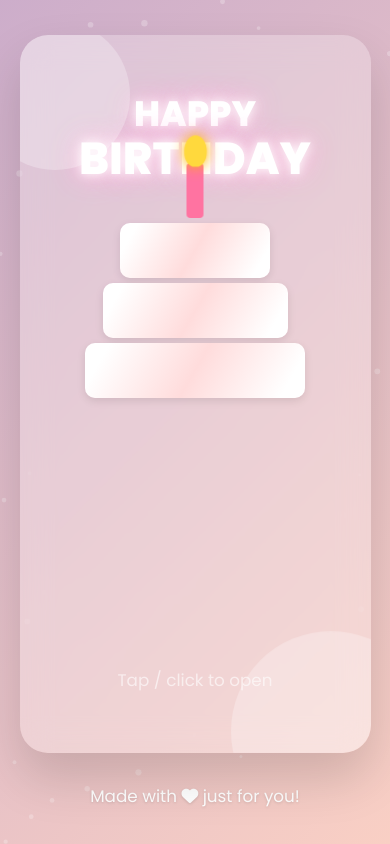
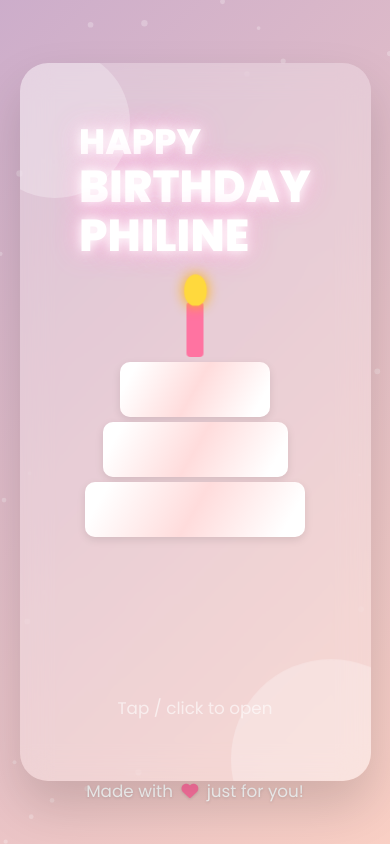
Before and after one commit to Econ01/birthday, a plain HTML site: page index.html in a window 390 px wide. Drawn offline with nearby package versions, Linux system fonts and the light colour scheme.

Commit message:
UI Polish

```diff
--- a/index.html
+++ b/index.html
@@ -12,20 +12,23 @@
   <link rel="stylesheet"
         href="https://cdnjs.cloudflare.com/ajax/libs/font-awesome/6.5.0/css/all.min.css" />
 
+  <!-- Local styles & confetti helper -->
   <link rel="stylesheet" href="style.css" />
   <script src="https://cdn.jsdelivr.net/npm/canvas-confetti@1.6.0/dist/confetti.browser.min.js"
           defer></script>
   <script src="script.js" defer></script>
 </head>
+
 <body>
-  <!-- star-field / parallax background -->
+  <!-- Subtle star-field / particle background -->
   <canvas id="bgCanvas"></canvas>
 
+  <!-- The card lives in its own perfectly-centred grid cell -->
   <main class="scene">
     <section class="card" id="card">
-      <!-- FRONT -->
+      <!-- ——— FRONT ——— -->
       <div class="side front">
-        <h1 class="glow">HAPPY <br><span>BIRTHDAY</span></h1>
+        <h1 class="glow">HAPPY <br><span>BIRTHDAY</span><br><span>PHILINE</span></h1>
 
         <div class="cake">
           <div class="tier t3"></div>
@@ -37,9 +40,9 @@
         <p class="tapHint">Tap / click to open</p>
       </div>
 
-      <!-- BACK -->
+      <!-- ——— BACK ——— -->
       <div class="side back">
-        <h2>Dear Sarah 🎉</h2>
+        <h2>Dear Philine 🎉</h2>
 
         <div class="msg">
           <p>Wishing you a day filled with laughter, sweet surprises and all the sparkle you deserve.</p>
@@ -52,10 +55,11 @@
         </button>
       </div>
     </section>
+  </main>
 
-    <footer>
-      Made&nbsp;with&nbsp;<i class="fa fa-heart"></i> just&nbsp;for&nbsp;you!
-    </footer>
-  </main>
+  <!-- Sits below the centred grid; doesn’t affect layout -->
+  <footer>
+    Made&nbsp;with&nbsp;<i class="fa fa-heart"></i>&nbsp;just&nbsp;for&nbsp;you!
+  </footer>
 </body>
 </html>
--- a/style.css
+++ b/style.css
@@ -1,114 +1,317 @@
-/* ============== RESET & TOKENS ============== */
-:root{
-  --grad1:#ff9a9e; --grad2:#fad0c4;
-  --grad3:#a18cd1; --grad4:#fbc2eb;
-  --whiteGlass:rgba(255,255,255,0.8);
-  --glass-bg:rgba(255,255,255,0.25);
-  --cardW:420px; --cardH:620px;
-  --blur:15px;
-}
-*{margin:0;padding:0;box-sizing:border-box}
-html,body{height:100%}
-body{
-  display:grid;                      /* ⬅ keeps everything centred */
-  place-items:center;
-  font-family:'Poppins',sans-serif;
-  background:linear-gradient(-45deg,var(--grad1),var(--grad2),var(--grad3),var(--grad4));
-  background-size:600% 600%;
-  animation:bgShift 20s ease infinite;
-  overflow:hidden;
-}
-@keyframes bgShift{
-  0%,100%{background-position:0% 50%}
-  50%   {background-position:100% 50%}
+/* ------------- RESET & DESIGN TOKENS ------------- */
+:root {
+    --grad1: #ff9a9e;
+    --grad2: #fad0c4;
+    --grad3: #a18cd1;
+    --grad4: #fbc2eb;
+    --whiteGlass: rgba(255, 255, 255, 0.8);
+    --glass: rgba(255, 255, 255, 0.25);
+    --blur: 15px;
+    --cardW: 420px;
+    --cardH: 620px;
 }
 
-/* ============== SCENE & CARD ============== */
-.scene{
-  display:flex; flex-direction:column; align-items:center; gap:30px;
-  perspective:1200px; z-index:2; text-align:center;
-}
-.card{
-  width:var(--cardW); height:var(--cardH);
-  position:relative; transform-style:preserve-3d;
-  transition:transform 1.1s cubic-bezier(.2,.8,.2,1);
-  cursor:pointer;
-}
-.card.is-flipped{transform:rotateY(180deg)}
-.side{
-  position:absolute; inset:0; padding:60px 45px;
-  border-radius:28px;
-  background:var(--glass-bg); backdrop-filter:blur(var(--blur));
-  box-shadow:0 25px 50px rgba(0,0,0,.15);
-  display:flex; flex-direction:column; justify-content:space-between; align-items:center;
-  overflow:hidden;
-  backface-visibility:hidden;          /* smoother flip */
-}
-.side.back{transform:rotateY(180deg)}
-
-/* ============== HERO HEADING ============== */
-h1{font-weight:800;font-size:2.8rem;line-height:1.1;text-shadow:0 0 12px #fff8}
-h1 span{font-size:3.4rem}
-.glow{color:#fff;animation:neon 3s ease-in-out infinite alternate}
-@keyframes neon{
-  from{text-shadow:0 0 12px #fff,0 0 25px #fff,0 0 35px #ff8bcb}
-  to  {text-shadow:0 0 6px #fff,0 0 12px #ff8bcb,0 0 18px #ff8bcb}
+* {
+    margin: 0;
+    padding: 0;
+    box-sizing: border-box
 }
 
-/* ============== CAKE ============== */
-.cake{position:relative;margin:35px 0 15px}
-.tier{
-  width:220px;height:55px;border-radius:10px;margin:5px auto 0;
-  background:linear-gradient(120deg,#fff 10%,#ffdcdc 50%,#fff 90%);
-  box-shadow:0 3px 8px rgba(0,0,0,.1);
-}
-.t3{width:150px}
-.t2{width:185px}
-.candle{width:17px;height:55px;background:#ff73a1;border-radius:4px;
-  position:absolute;left:50%;transform:translateX(-50%);top:-55px}
-.flame{width:20px;height:28px;background:#ffd93d;border-radius:50% 50% 45% 45%;
-  position:absolute;left:50%;top:-26px;transform:translateX(-50%);
-  box-shadow:0 0 12px #ffb300;animation:flame 1s ease-in-out infinite alternate}
-@keyframes flame{from{transform:translateX(-50%) scale(1)}to{transform:translateX(-50%) scale(1.12)}}
-
-/* ============== MESSAGE SIDE ============== */
-h2{font-weight:600;color:#ff73a1;font-size:2rem;margin-bottom:18px}
-.msg{
-  background:var(--whiteGlass);padding:28px 24px;
-  border-radius:18px;color:#444;font-size:1.15rem;line-height:1.5
-}
-.msg p{margin:12px 0}
-.sign{font-style:italic;color:#a18cd1}
-.tapHint{color:#fff9;font-size:1.05rem;margin-top:auto}
-button{
-  background:#ff73a1;color:#fff;border:none;
-  padding:14px 38px;border-radius:34px;
-  font-size:1.25rem;font-weight:600;letter-spacing:.4px;
-  box-shadow:0 12px 28px rgba(255,115,161,.35);
-  cursor:pointer;transition:transform .25s;
-}
-button:hover{transform:translateY(-4px)}
-footer{color:#fff;font-size:1.05rem;text-shadow:0 1px 3px #0002}
-
-/* ============== SPARKLE OVERLAY ============== */
-.side::before,.side::after{
-  content:"";position:absolute;border-radius:50%;background:#fff4;
-  pointer-events:none;mix-blend-mode:overlay;animation:float 8s linear infinite}
-.side::before{width:150px;height:150px;top:-40px;left:-40px}
-.side::after{width:200px;height:200px;bottom:-60px;right:-60px;animation-duration:11s}
-@keyframes float{from{transform:translateY(0)}to{transform:translateY(40px)}}
-
-/* ============== BACKGROUND CANVAS ============== */
-#bgCanvas{
-  position:fixed;inset:0;      /* full-screen */
-  z-index:-1;                  /* sit behind everything */
-  pointer-events:none;         /* never hijack clicks */
+html,
+body {
+    height: 100%
 }
 
-/* ============== RESPONSIVE ============== */
-@media(max-width:550px){
-  :root{--cardW:90vw;--cardH:85vh}
-  h1{font-size:2.2rem} h1 span{font-size:2.8rem}
-  h2{font-size:1.7rem}
-  .msg{font-size:1rem}
+/* ------------- PAGE BACKGROUND ------------- */
+body {
+    display: grid;
+    /* guarantees perfect centring */
+    place-items: center;
+    font-family: 'Poppins', sans-serif;
+    background: linear-gradient(-45deg, var(--grad1), var(--grad2), var(--grad3), var(--grad4));
+    background-size: 600% 600%;
+    animation: bgShift 20s ease infinite;
+    overflow: hidden;
+    position: relative;
+    /* for absolute footer */
 }
+
+@keyframes bgShift {
+
+    0%,
+    100% {
+        background-position: 0% 50%
+    }
+
+    50% {
+        background-position: 100% 50%
+    }
+}
+
+/* ------------- STAR-FIELD CANVAS ------------- */
+#bgCanvas {
+    position: fixed;
+    inset: 0;
+    z-index: -1;
+    pointer-events: none;
+}
+
+/* ------------- SCENE & CARD ------------- */
+.scene {
+    perspective: 1200px;
+    z-index: 2;
+    height: fit-content;
+}
+
+.card {
+    width: var(--cardW);
+    height: var(--cardH);
+    position: relative;
+    transform-style: preserve-3d;
+    transition: transform 1.1s cubic-bezier(.2, .8, .2, 1);
+    cursor: pointer;
+}
+
+.card.is-flipped {
+    transform: rotateY(180deg)
+}
+
+.side {
+    position: absolute;
+    inset: 0;
+    padding: 60px 45px;
+    border-radius: 28px;
+    background: var(--glass);
+    backdrop-filter: blur(var(--blur));
+    box-shadow: 0 25px 50px rgba(0, 0, 0, .15);
+    display: flex;
+    flex-direction: column;
+    justify-content: space-between;
+    align-items: center;
+    overflow: hidden;
+    backface-visibility: hidden;
+}
+
+.side.back {
+    transform: rotateY(180deg)
+}
+
+/* ------------- HERO HEADING ------------- */
+h1 {
+    font-weight: 800;
+    font-size: 2.8rem;
+    line-height: 1.1;
+    text-shadow: 0 0 12px #fff8
+}
+
+h1 span {
+    font-size: 3.4rem
+}
+
+.glow {
+    color: #fff;
+    animation: neon 3s ease-in-out infinite alternate
+}
+
+@keyframes neon {
+    from {
+        text-shadow: 0 0 12px #fff, 0 0 25px #fff, 0 0 35px #ff8bcb
+    }
+
+    to {
+        text-shadow: 0 0 6px #fff, 0 0 12px #ff8bcb, 0 0 18px #ff8bcb
+    }
+}
+
+/* ------------- CAKE ILLUSTRATION ------------- */
+.cake {
+    position: relative;
+    margin: 6rem 0 0 0;
+}
+
+.tier {
+    width: 220px;
+    height: 55px;
+    border-radius: 10px;
+    margin: 5px auto 0;
+    background: linear-gradient(120deg, #fff 10%, #ffdcdc 50%, #fff 90%);
+    box-shadow: 0 3px 8px rgba(0, 0, 0, .1);
+}
+
+.t3 {
+    width: 150px
+}
+
+.t2 {
+    width: 185px
+}
+
+.candle {
+    width: 17px;
+    height: 55px;
+    border-radius: 4px;
+    background: #ff73a1;
+    position: absolute;
+    left: 50%;
+    top: -55px;
+    transform: translateX(-50%);
+}
+
+.flame {
+    width: 20px;
+    height: 28px;
+    border-radius: 50% 50% 45% 45%;
+    background: #ffd93d;
+    position: absolute;
+    left: 50%;
+    top: -26px;
+    transform: translateX(-50%);
+    box-shadow: 0 0 12px #ffb300;
+    animation: flame 1s ease-in-out infinite alternate;
+}
+
+@keyframes flame {
+    from {
+        transform: translateX(-50%) scale(1)
+    }
+
+    to {
+        transform: translateX(-50%) scale(1.12)
+    }
+}
+
+/* ------------- BACK SIDE ------------- */
+h2 {
+    font-weight: 600;
+    color: #ff73a1;
+    font-size: 2rem;
+    margin-bottom: 18px
+}
+
+.msg {
+    background: var(--whiteGlass);
+    padding: 28px 24px;
+    border-radius: 18px;
+    color: #444;
+    font-size: 1.15rem;
+    line-height: 1.5;
+}
+
+.msg p {
+    margin: 12px 0
+}
+
+.sign {
+    font-style: italic;
+    color: #a18cd1
+}
+
+.tapHint {
+    color: #fff9;
+    font-size: 1.05rem;
+    margin-top: auto
+}
+
+button {
+    background: #ff73a1;
+    color: #fff;
+    border: none;
+    padding: 14px 38px;
+    border-radius: 34px;
+    font-size: 1.25rem;
+    font-weight: 600;
+    letter-spacing: .4px;
+    box-shadow: 0 12px 28px rgba(255, 115, 161, .35);
+    cursor: pointer;
+    transition: transform .25s;
+}
+
+button:hover {
+    transform: translateY(-4px)
+}
+
+/* ------------- SPARKLE BLOBS ------------- */
+.side::before,
+.side::after {
+    content: "";
+    position: absolute;
+    border-radius: 50%;
+    background: #fff4;
+    pointer-events: none;
+    mix-blend-mode: overlay;
+    animation: float 8s linear infinite;
+}
+
+.side::before {
+    width: 150px;
+    height: 150px;
+    top: -40px;
+    left: -40px
+}
+
+.side::after {
+    width: 200px;
+    height: 200px;
+    bottom: -60px;
+    right: -60px;
+    animation-duration: 11s
+}
+
+@keyframes float {
+    from {
+        transform: translateY(0)
+    }
+
+    to {
+        transform: translateY(40px)
+    }
+}
+
+/* ------------- FOOTER ------------- */
+footer {
+    position: absolute;
+    bottom: 2.5rem;
+    left: 50%;
+    transform: translateX(-50%);
+    color: #fff;
+    font-size: 1.05rem;
+    text-shadow: 0 1px 3px #0002;
+    display: flex;
+    align-items: center;
+    gap: 4px;
+}
+
+footer i {
+    color: #ff73a1
+}
+
+/* ------------- RESPONSIVE TWEAKS ------------- */
+@media (max-width:550px) {
+    :root {
+        --cardW: 90vw;
+        --cardH: 85vh
+    }
+
+    h1 {
+        font-size: 2.2rem
+    }
+
+    h1 span {
+        font-size: 2.8rem
+    }
+
+    h2 {
+        font-size: 1.7rem
+    }
+
+    .msg {
+        font-size: 1rem
+    }
+}
+
+@media (max-height:640px) {
+    footer {
+        bottom: 1rem;
+        font-size: .9rem
+    }
+}
```
Also changed, not shown: script.js (+5 -5 lines).
